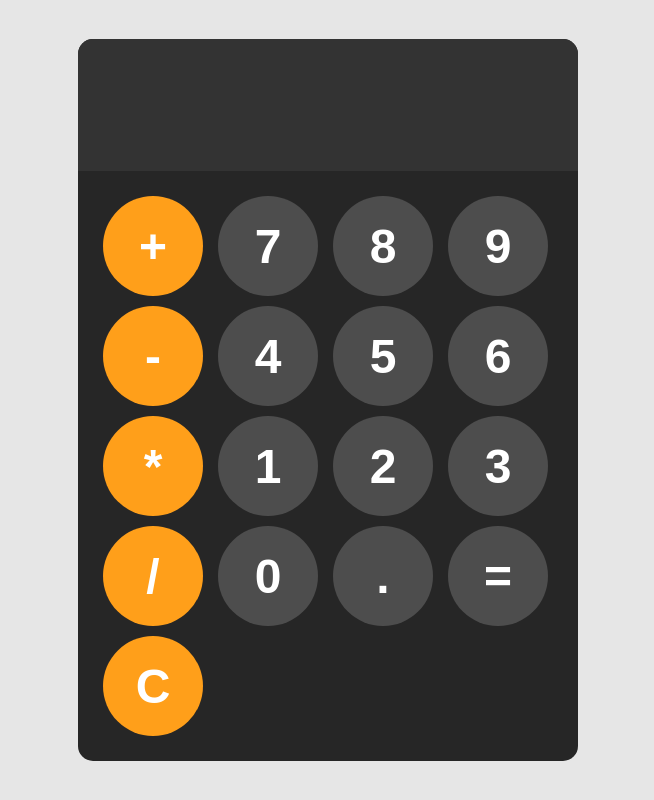
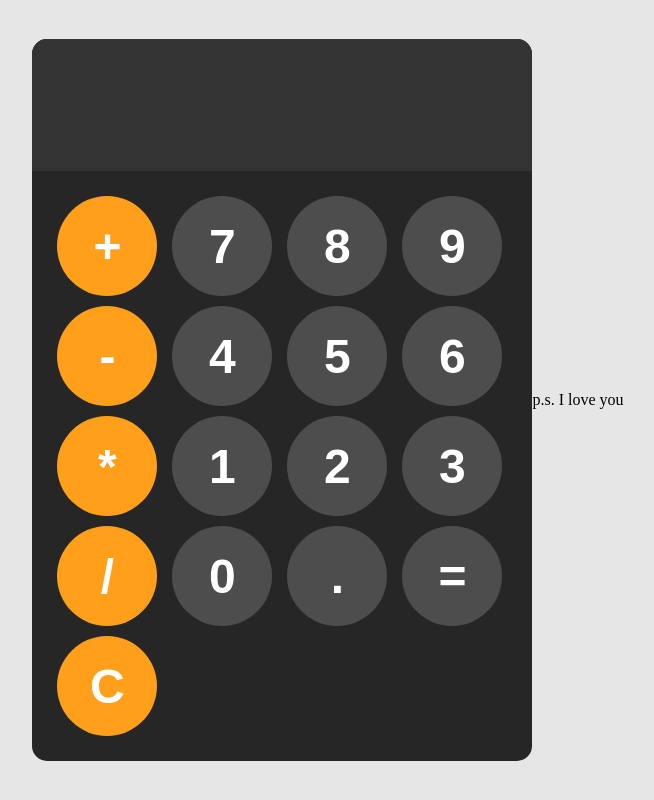
Before and after one commit to Zestychalk/zestychalk_website, a plain HTML site: page index.html in a window 1280 px wide. Shown: the whole page, without its empty margins (312-966 px from the left). Drawn offline with Linux system fonts and the light colour scheme.

Commit message:
silly message

```diff
--- a/index.html
+++ b/index.html
@@ -31,6 +31,7 @@
 
     </div>
 </div>
+<p>p.s. I love you</p>
 <script src="index.js"></script>
 
 </body>
--- a/style.css
+++ b/style.css
@@ -5,6 +5,7 @@ body {
     align-items: center;
     height: 100vh;
     background-color: hsl(0, 0%, 90%);
+
 
 }
 
```
